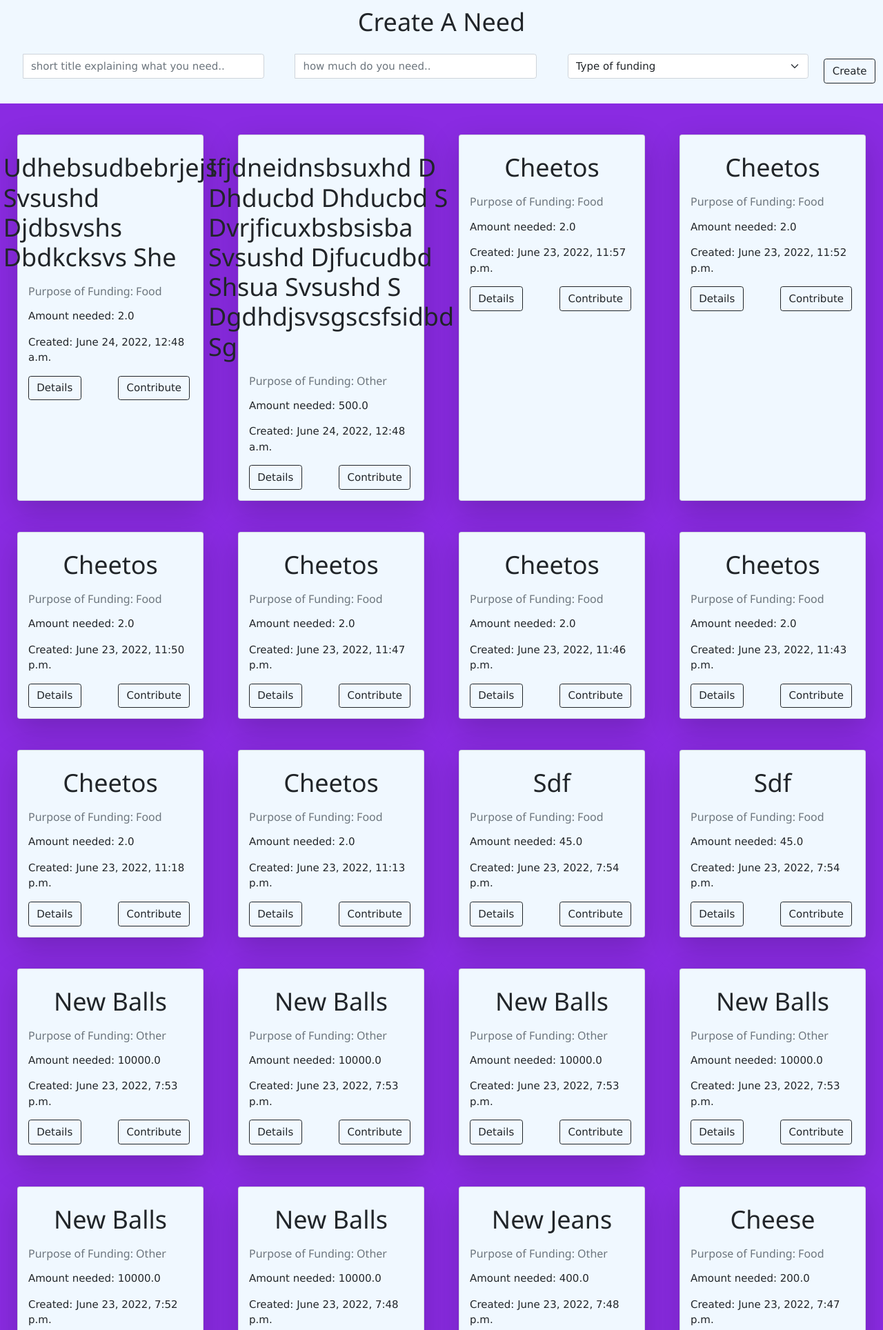
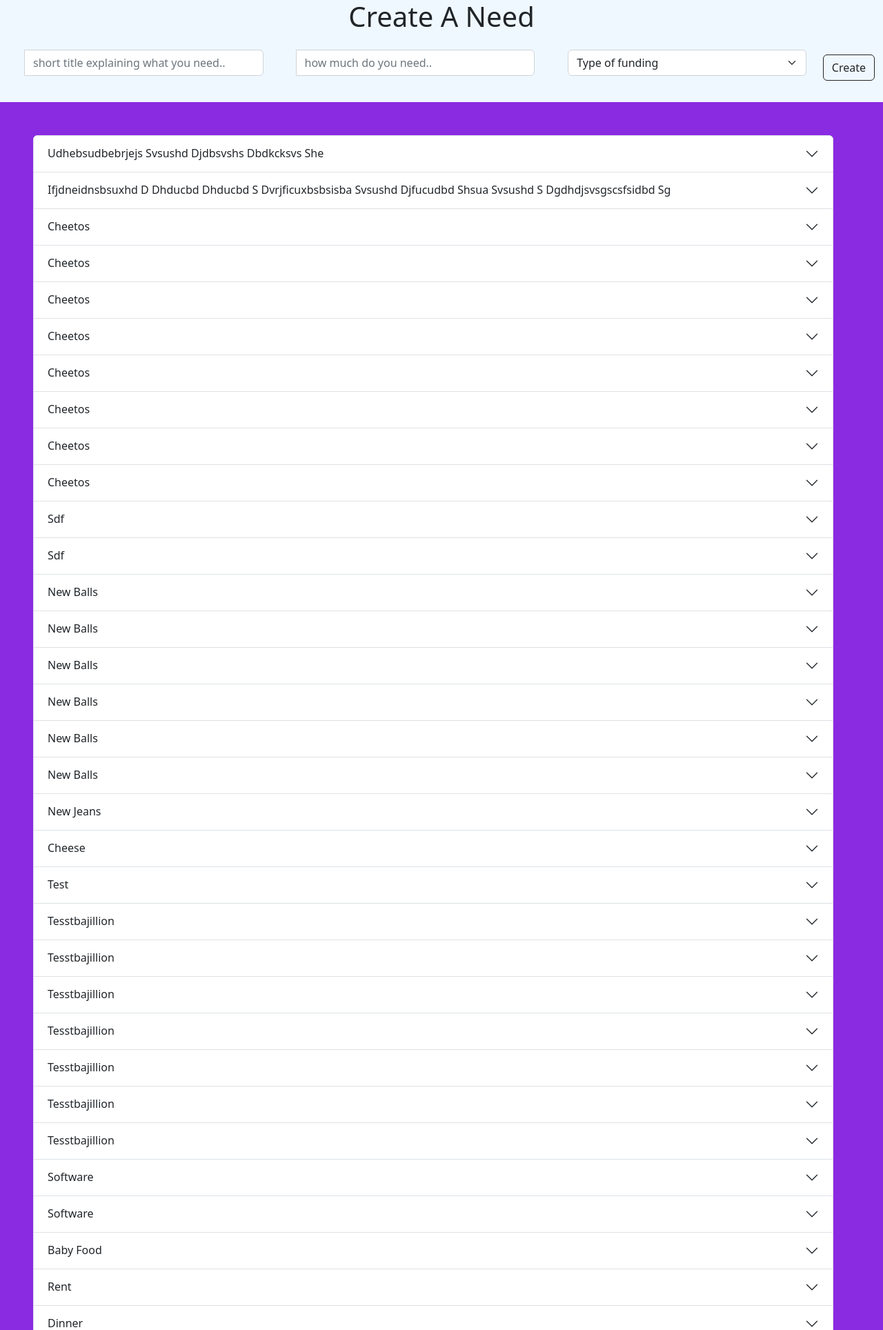
Before and after one commit to violette-git/witness, a Django app: page /needs-list in a window 1280 px wide. Shown: the top 1928 px of the page at 69% size. Run offline with Django 4.2, Linux system fonts and the light colour scheme; data comes from the database, SQL or seed files in the repository; both versions use the stored data as it was after the commit; some libraries are stand-ins or nearby versions.

Commit message:
WIT-7 working accordian-swapped

```diff
--- a/static/css/styles.css
+++ b/static/css/styles.css
@@ -1,3 +1,6 @@
+
+@import url('http://getbootstrap.com/dist/css/bootstrap.css');
+
 #fixed-nav {
     background-color:#a11477;
     z-index:999;
--- a/templates/tithe_app/need.html
+++ b/templates/tithe_app/need.html
@@ -8,26 +8,26 @@
     <title>{{ request.user }}'s Dashboard</title>
     <meta name="viewport" content="width=device-width, initial-scale=1, minimum-scale=1, maximum-scale=1">
     <link rel="stylesheet" href="{% static 'css/styles.css' %}">
-    <link href="https://cdn.jsdelivr.net/npm/bootstrap@5.0.2/dist/css/bootstrap.min.css" rel="stylesheet"
+    <link rel="stylesheet" href="https://cdn.jsdelivr.net/npm/bootstrap-icons@1.8.1/font/bootstrap-icons.css">
+    <link href="https://cdn.jsdelivr.net/npm/bootstrap@5.2.0-beta1/dist/css/bootstrap.min.css" rel="stylesheet" integrity="sha384-0evHe/X+R7YkIZDRvuzKMRqM+OrBnVFBL6DOitfPri4tjfHxaWutUpFmBp4vmVor" crossorigin="anonymous">
+    <link rel="stylesheet"
+        href="https://fonts.googleapis.com/css2?family=Material+Symbols+Outlined:opsz,wght,FILL,GRAD@20..48,100..700,0..1,-50..200" />
+
+    <!-- <link href="https://cdn.jsdelivr.net/npm/bootstrap@5.0.2/dist/css/bootstrap.min.css" rel="stylesheet"
         integrity="sha384-EVSTQN3/azprG1Anm3QDgpJLIm9Nao0Yz1ztcQTwFspd3yD65VohhpuuCOmLASjC" crossorigin="anonymous">
     <script src="https://cdn.jsdelivr.net/npm/bootstrap@5.0.2/dist/js/bootstrap.bundle.min.js"
         integrity="sha384-MrcW6ZMFYlzcLA8Nl+NtUVF0sA7MsXsP1UyJoMp4YLEuNSfAP+JcXn/tWtIaxVXM" crossorigin="anonymous">
-        </script>
-    <link rel="stylesheet" href="https://cdn.jsdelivr.net/npm/bootstrap-icons@1.8.1/font/bootstrap-icons.css">
-
-    <script src="https://cdn.jsdelivr.net/npm/bootstrap@5.2.0-beta1/dist/js/bootstrap.bundle.min.js"
+    </script> -->
+    <!-- <script src="https://cdn.jsdelivr.net/npm/bootstrap@5.2.0-beta1/dist/js/bootstrap.bundle.min.js"
         integrity="sha384-pprn3073KE6tl6bjs2QrFaJGz5/SUsLqktiwsUTF55Jfv3qYSDhgCecCxMW52nD2" crossorigin="anonymous">
-        </script>
-    <script src="https://cdn.jsdelivr.net/npm/@popperjs/core@2.11.5/dist/umd/popper.min.js"
+    </script> -->
+    <!-- <script src="https://cdn.jsdelivr.net/npm/@popperjs/core@2.11.5/dist/umd/popper.min.js"
         integrity="sha384-Xe+8cL9oJa6tN/veChSP7q+mnSPaj5Bcu9mPX5F5xIGE0DVittaqT5lorf0EI7Vk" crossorigin="anonymous">
-        </script>
-    <script src="https://cdn.jsdelivr.net/npm/bootstrap@5.2.0-beta1/dist/js/bootstrap.min.js"
+    </script> -->
+    <!-- <script src="https://cdn.jsdelivr.net/npm/bootstrap@5.2.0-beta1/dist/js/bootstrap.min.js"
         integrity="sha384-kjU+l4N0Yf4ZOJErLsIcvOU2qSb74wXpOhqTvwVx3OElZRweTnQ6d31fXEoRD1Jy" crossorigin="anonymous">
-        </script>
-    <link rel="stylesheet"
-        href="https://fonts.googleapis.com/css2?family=Material+Symbols+Outlined:opsz,wght,FILL,GRAD@20..48,100..700,0..1,-50..200" />
-    <link rel="stylesheet" href="https://www.w3schools.com/w3css/4/w3.css">
-
+    </script> -->
+    <!-- <link rel="stylesheet" href="https://www.w3schools.com/w3css/4/w3.css"> -->
 
 </head>
 
@@ -69,36 +69,27 @@
             </div>
                 <!-- </div> -->
             <!-- </div> -->
-            {% for need in needs %}
-            <div class="col-xs-12 col-sm-6 col-md-4 col-lg-3 col-xl-3 d-flex justify-content-center pt-5">
-                <div class="card shadow-lg" style="width: 18rem; background-color:aliceblue;">
-                    <div class="card-body">
-                        <h1 class="card-title d-flex justify-content-center pb-3">{{ need.title|title }}</h1>
-                        <h6 class="card-subtitle pb-3 text-muted">Purpose of Funding: {{ need.type }}</h6>
-                        <p class="card-text">Amount needed: {{ need.cost }}</p>
-                        <p class="card-text">Created: {{ need.date_created }}</p>
-                        <div class="row ">
-                            <div class="col-6">
-                                <a href="#" class="card-link">
-                                    <button class="btn btn-outline-dark">
-                                        Details
-                                    </button>
-                                </a>
+            <div class="row">
+
+                <div class="accordion pt-5 col-12 px-5" id="accordion-need">
+                    {% for need in needs %}
+                    <div class="accordion-item">
+                        <h2 class="accordion-header" id="heading- {{ forloop.counter }} ">
+                            <button class="accordion-button collapsed" type="button" data-bs-toggle="collapse" data-bs-target="#collapse-{{ forloop.counter }}" aria-expanded="true" aria-controls="collapse-{{ forloop.counter }}">
+                                {{ need.title|title }}
+                            </button>
+                        </h2>
+                        <div id="collapse-{{ forloop.counter }}" class="accordion-collapse collapse" aria-labelledby="heading-{{ forloop.counter }}" >
+                            <div class="accordion-body">
+                                <strong>{{ need.cost }} {{ need.date_created }} {{ need.type }}</strong>
                             </div>
-                            <div class="col-6">
-                                <a href="#" class="card-link">
-                                    <button class="btn btn-outline-dark">
-                                        Contribute
-                                    </button>
-                                </a>
-
-                            </div>
-
                         </div>
                     </div>
+                    {% endfor %}
                 </div>
             </div>
-            {% endfor %}
         </div>
     </div>
+    <script src="https://cdn.jsdelivr.net/npm/bootstrap@5.2.0-beta1/dist/js/bootstrap.bundle.min.js" integrity="sha384-pprn3073KE6tl6bjs2QrFaJGz5/SUsLqktiwsUTF55Jfv3qYSDhgCecCxMW52nD2" crossorigin="anonymous"></script>
+   </body>
 </body>
```
Also changed, not shown: db.sqlite3.
